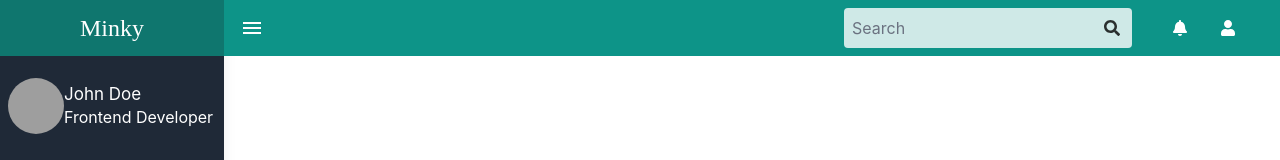
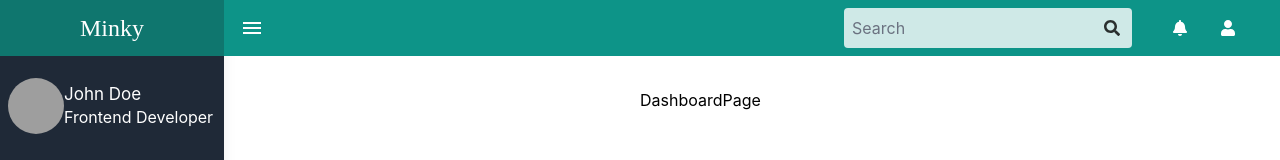
Before and after one commit to bipon68/minky-admin, a React (Create React App) app in the folder minky-admin-reactjs/: page / in a window 1280 px wide. Shown: the top 160 px of the page. Built offline with nearby package versions, Linux system fonts and the light colour scheme; grey boxes are pictures that could not be loaded.

Commit message:
routing update

```diff
--- a/minky-admin-reactjs/package.json
+++ b/minky-admin-reactjs/package.json
@@ -9,6 +9,7 @@
     "react": "^18.3.1",
     "react-dom": "^18.3.1",
     "react-icons": "^5.3.0",
+    "react-router-dom": "^6.26.1",
     "react-scripts": "5.0.1",
     "web-vitals": "^2.1.0"
   },
--- a/minky-admin-reactjs/src/App.js
+++ b/minky-admin-reactjs/src/App.js
@@ -1,12 +1,21 @@
 import Nav from "./features/nav/Nav";
 import "./App.css";
 import SideBar from "./features/sidebar/SideBar";
+import { BrowserRouter, Route, Routes } from "react-router-dom";
+import HomePage from "./pages/HomePage";
+import DashboardPage from "./pages/Dashboard/DashboardPage";
 
 function App() {
   return (
     <div>
-      <Nav />
-      <SideBar />
+      <BrowserRouter>
+        <Nav />
+        <SideBar />
+        <Routes>
+          <Route index element={<HomePage />} />
+          <Route path="/DashboardPage" element={<DashboardPage />} />
+        </Routes>
+      </BrowserRouter>
     </div>
   );
 }
--- a/minky-admin-reactjs/src/features/sidebar/SideBar.jsx
+++ b/minky-admin-reactjs/src/features/sidebar/SideBar.jsx
@@ -18,7 +18,7 @@ function SideBar() {
         </div>
         <ul className="app-menu">
           <li>
-            <a className="app-menu__item active" href="index.html">
+            <a className="app-menu__item active" href="/DashboardPage">
               <i className="app-menu__icon fa fa-dashboard"></i>
               <span className="app-menu__label">Dashboard</span>
             </a>
--- /dev/null
+++ b/minky-admin-reactjs/src/pages/Dashboard/DashboardPage.jsx
@@ -0,0 +1,7 @@
+import React from "react";
+
+const DashboardPage = () => {
+  return <div className="mt-16 ml-80">DashboardPage</div>;
+};
+
+export default DashboardPage;
--- /dev/null
+++ b/minky-admin-reactjs/src/pages/HomePage.jsx
@@ -0,0 +1,12 @@
+import React from "react";
+import DashboardPage from "./Dashboard/DashboardPage";
+
+const HomePage = () => {
+  return (
+    <div className="mt-16 ml-80">
+      <DashboardPage />
+    </div>
+  );
+};
+
+export default HomePage;
```
Also changed, not shown: 2 other files (tests, documents, lock files or other folders).
